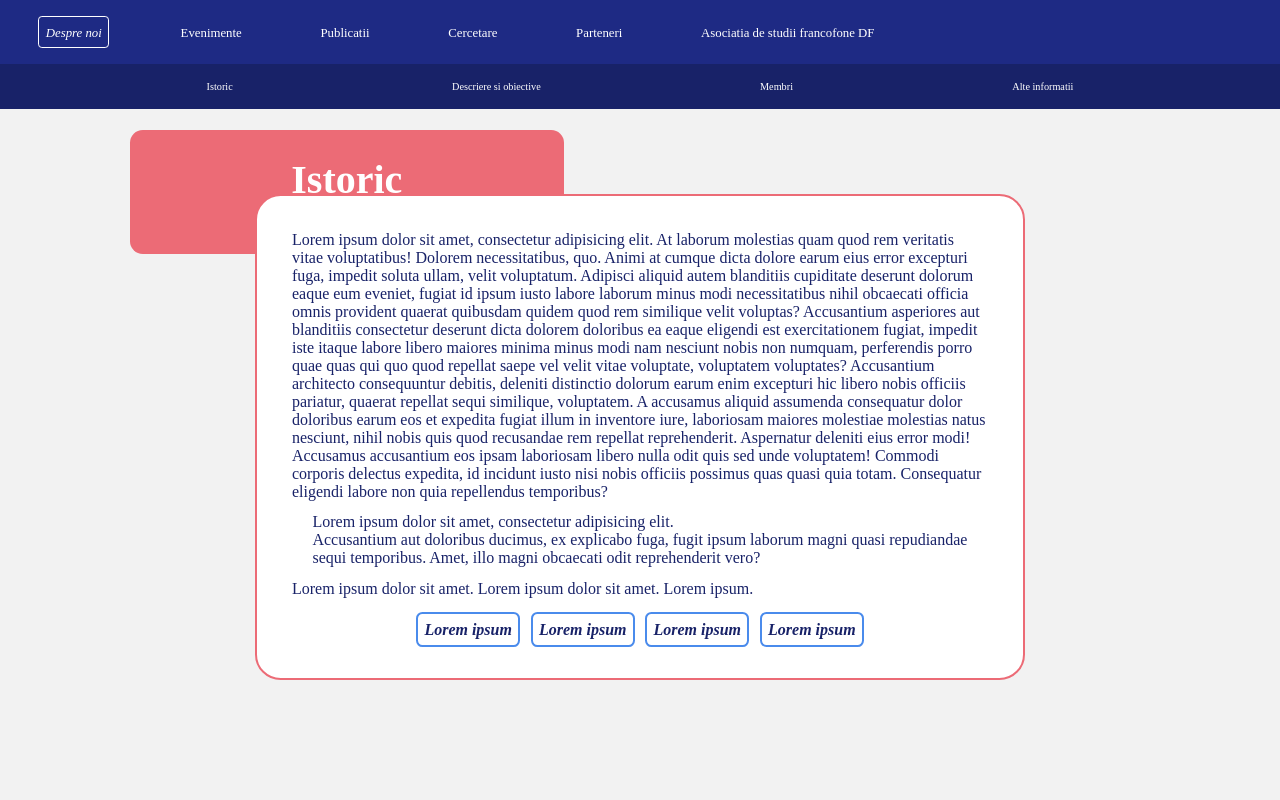
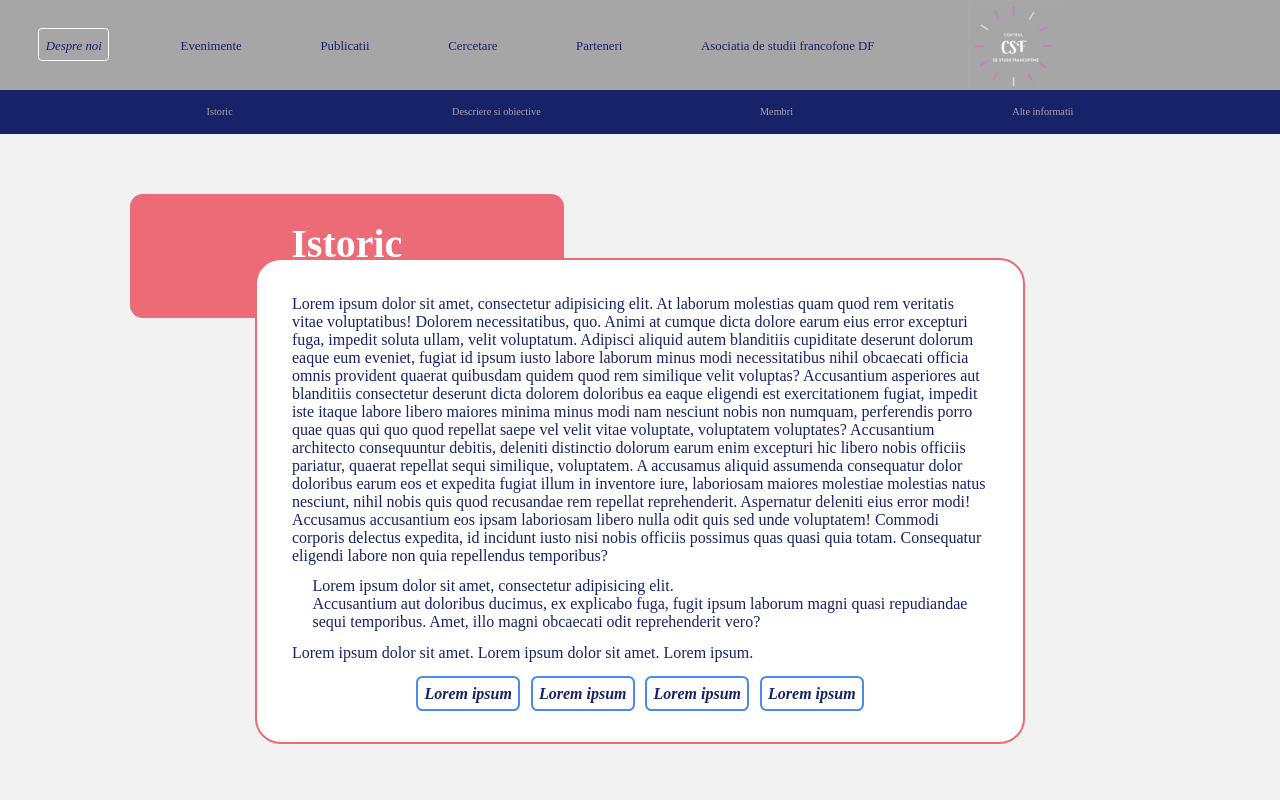
Before and after one commit to mihaicira/Proiect-colectiv, a plain HTML site: page index.html in a window 1280 px wide. Shown: the top 800 px of the page. Drawn offline with Linux system fonts and the light colour scheme.

Commit message:
navbar responsitivity

```diff
--- a/src/Utils.js
+++ b/src/Utils.js
@@ -26,6 +26,21 @@ function divideBy2(x){
     console.log(x/2);
 }
 
+
+function minimizeNavbar(){
+
+    document.getElementById("stNavbar").style.height = "3.5vw";
+    document.getElementById("ndNavbar").style.height= "2.5vw";
+    document.getElementById("ndNavbar").style.top= "3.5vw";
+
+}
+function maximizeNavbar(){
+
+    document.getElementById("stNavbar").style.height = "7vw";
+    document.getElementById("ndNavbar").style.height= "3.5vw";
+    document.getElementById("ndNavbar").style.top= "7vw";
+
+}
 /*
 * pentru testing, apeleaza functiile in consola din browser!
 * pentru testing, foloseste doar pagine principala index.html (doar acolo e importat Utils.js momentan)
--- a/src/global.css
+++ b/src/global.css
@@ -32,15 +32,17 @@ body *{
 a{
     color: white;
     text-decoration: none;
+    cursor: pointer;
 }
 
 /*****************************************/
 /***********2. FIRST NAVBAR****/
 /*****************************************/
 #stNavbar{
-    height: 5vw;
+    height: 7vw;
     width: 100%;
-    background: #1e2a84;
+    /*background: #1e2a84;*/
+    background: rgb(166,166,166);
     display: flex;
     align-items: center;
     justify-content: left;
@@ -64,6 +66,7 @@ a{
 .stNavbarBtn a{
     transition: 500ms;
     font-size: 1vw;
+    color: #182268;
 }
 
 .stNavbarBtn:hover a{
@@ -81,17 +84,18 @@ a{
     flex-grow: 1;
     height: 50%;
     text-align: center;
-    background: url("../media/uvtlogo.png");
+    background: url("../media/logo-csf.png");
     background-repeat: no-repeat;
     background-position: center;
     background-size: contain;
     transition: 500ms;
+    transform: scale(2);
     cursor: pointer;
 }
 
-.stNavbarLogo:hover{
-    transform: scale(.8);
-}
+/*.stNavbarLogo:hover{*/
+/*    transform: scale(.8);*/
+/*}*/
 
 .languages-container{
     align-self: flex-end;
@@ -145,9 +149,11 @@ button:active{
 
 #ndNavbar{
     height: 3.5vw;
-    top:5vw;
+    top:7vw;
     width: 100%;
     background: #182268;
+
+    margin-bottom: 10cm;
 
     display: flex;
     align-items: center;
@@ -168,6 +174,7 @@ button:active{
     padding: 1vw;
     z-index: 5;
     cursor: pointer;
+    color: rgb(166,166,166);
 }
 
 #ndNavbar a:hover {
@@ -184,9 +191,10 @@ button:active{
     border: 2px solid transparent;
 }
 
-.infoBox:nth-child(1){
-    margin-top: 10vw;
+.infoBox:nth-of-type(3){
+    margin-top: 15vw;
 }
+
 
 .infoHeader{
     min-width: 40%;
--- a/src/global.js
+++ b/src/global.js
@@ -1,5 +1,12 @@
 // console.log("hello")
 
 $(window).scroll(()=>{
+    var scroll = $(window).scrollTop();
+    if ( scroll > 20) {
+        minimizeNavbar()
+    }
+    else{
+        maximizeNavbar()
+    }
 
 })
```
Also changed, not shown: text/RO/evenimente.json (+4 -4 lines), media/logo-csf.png (added).
